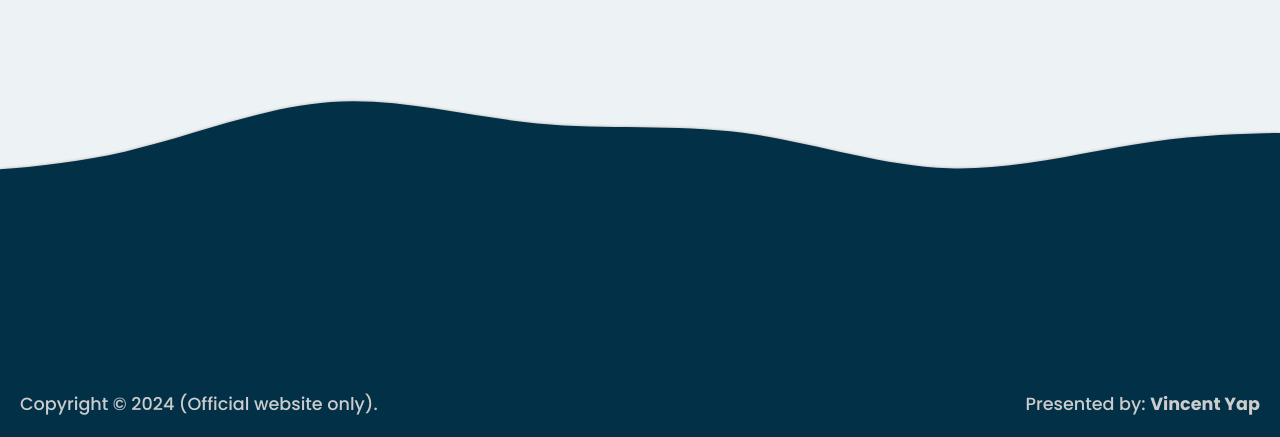
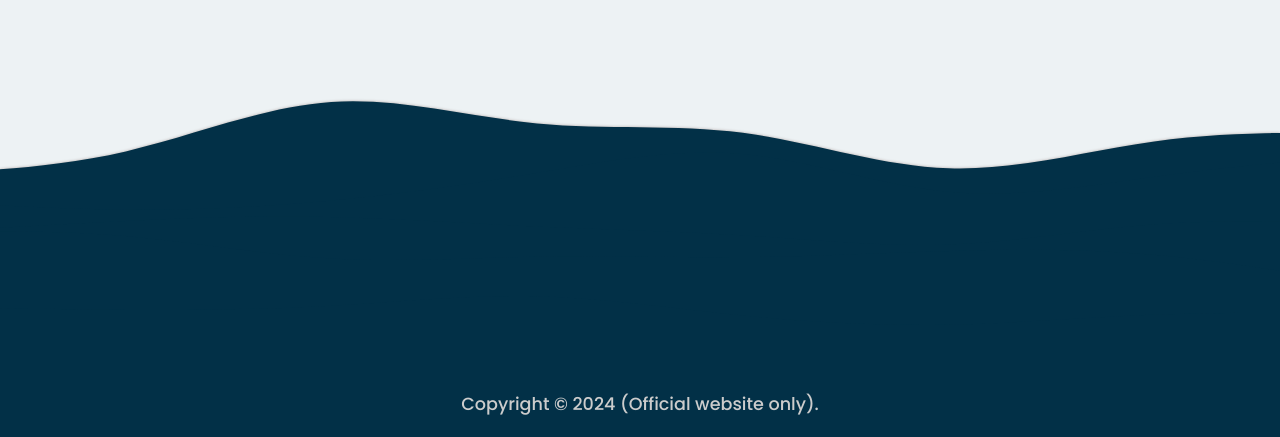
Before and after one commit to yapcentTV/Welcome-Guest, a plain HTML site: page welcome.html in a window 1280 px wide. Shown: the part 413-850 px from the top of the page. Drawn offline with nearby package versions, Linux system fonts and the light colour scheme; a web font is replaced by a local one.

Commit message:
Update welcome.html

```diff
--- a/welcome.html
+++ b/welcome.html
@@ -44,11 +44,11 @@ html, body {
   min-height: 100dvh;
   width: 100%;
   margin: 0 auto;
-  cursor: url(../design/cursor.png), auto!important;
+  cursor: url(cursor.png), auto!important;
 }
 
-a, i, input, img, h1, button, figure, .dot{
-  cursor: url(../design/thumb.png), auto!important;
+a, i, input, img, h1, button, figure{
+  cursor: url(thumb.png), auto!important;
 }
 
 a{
@@ -174,20 +174,10 @@ footer .em{
   display: flex;
   position: relative;
   align-items: center;
-  justify-content: left;
+  justify-content: center;
   height: fit-content;
   width: 100%;
 }
-
-footer .lo{
-  display: flex;
-  position: relative;
-  align-items: center;
-  justify-content: right;
-  height: fit-content;
-  width: 100%;
-}
-
 
 </style>
 
@@ -215,9 +205,6 @@ footer .lo{
     <div class="em">
     <h3>Copyright &copy 2024 (Official website only).</h3>
     </div>
-    <div class="lo">
-    <h3>Presented by: <strong>Vincent Yap</strong></h3>
-    </div>
   </footer>
 
 </body>
```
